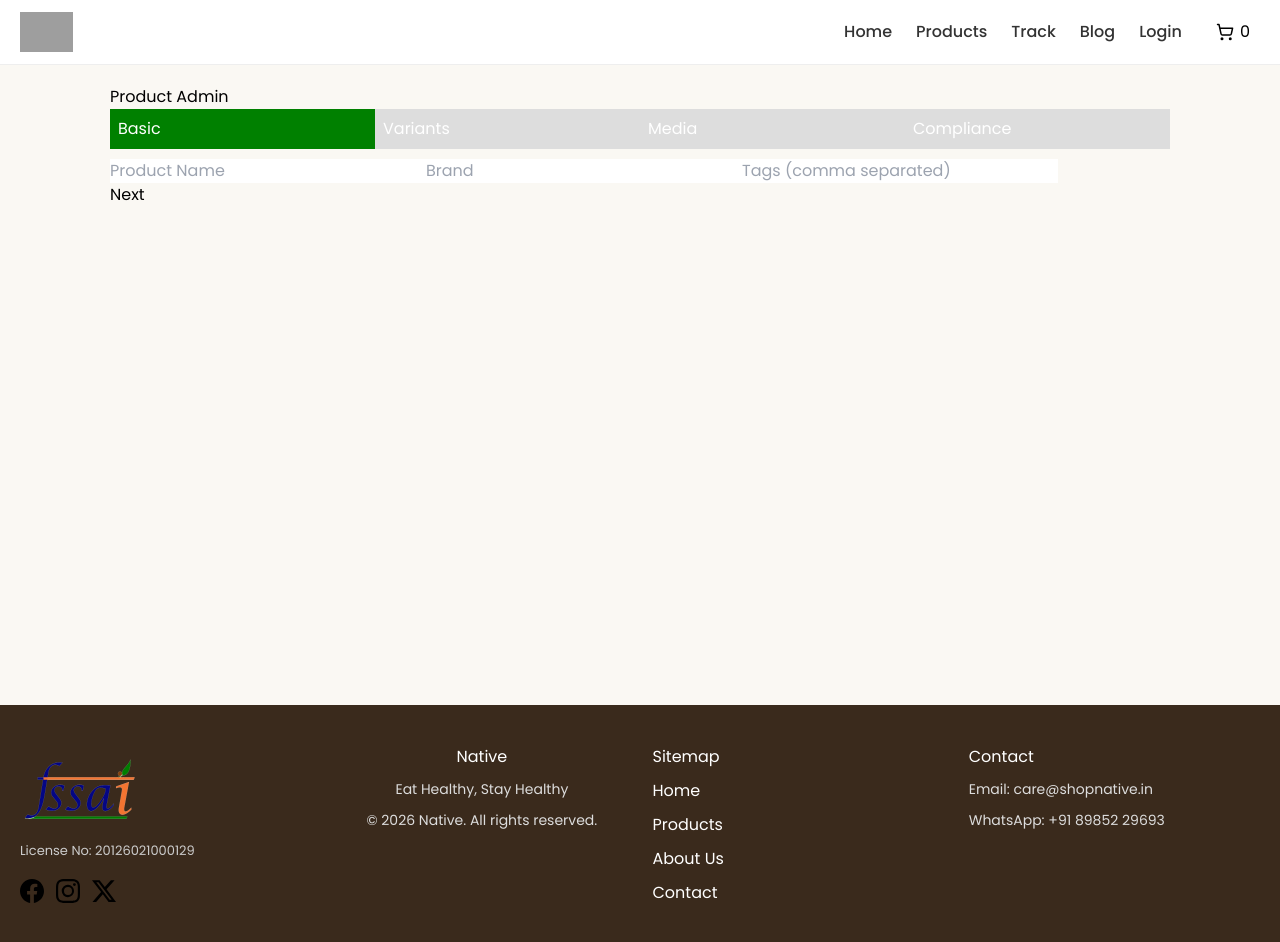
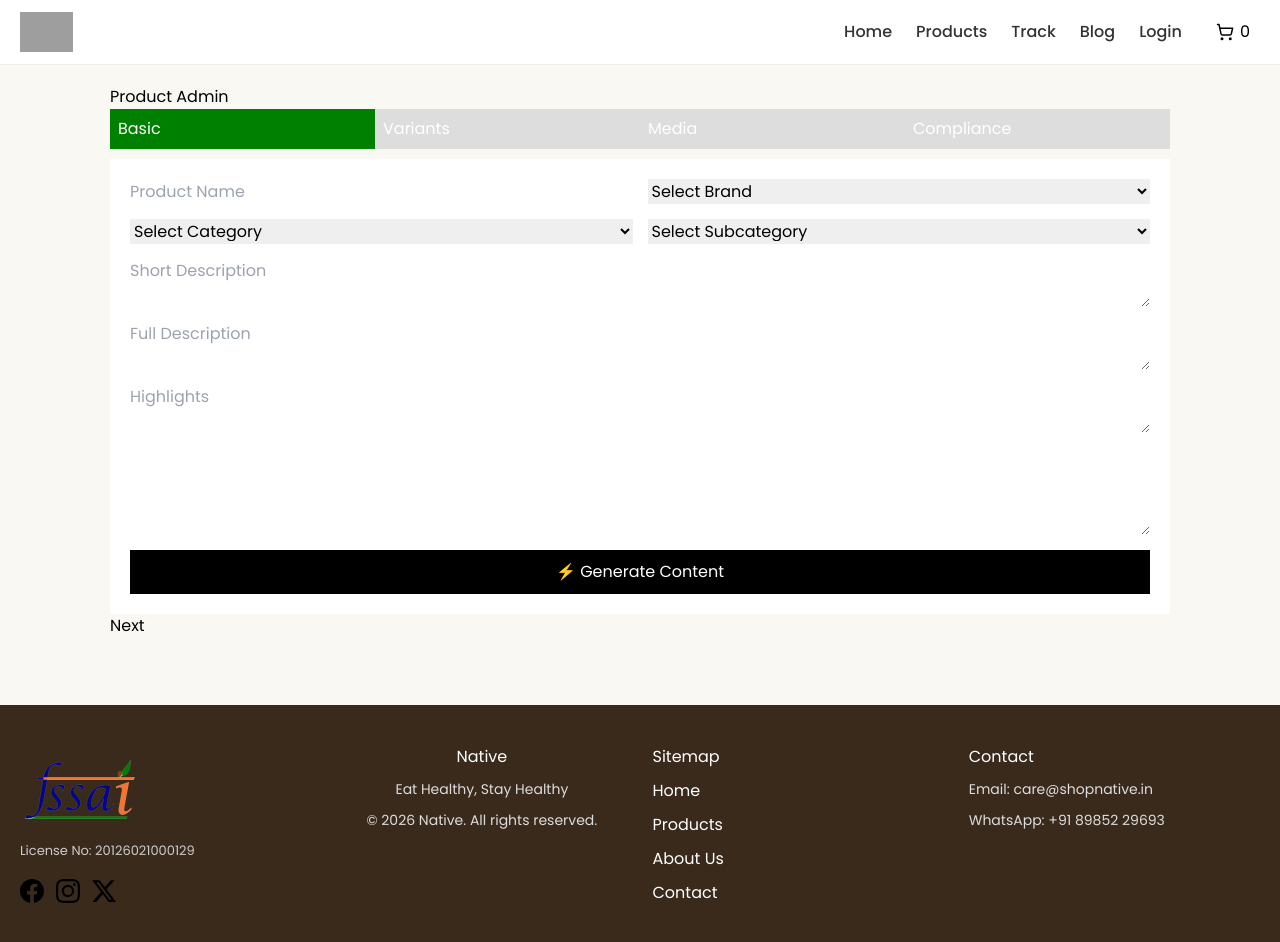
Before and after one commit to nagarajukandula55/native, a Next.js app: page /admin/products in a window 1280 px wide. Shown: the top 942 px of the page. Built offline with nearby package versions, Linux system fonts and the light colour scheme; grey boxes are pictures that could not be loaded.

Commit message:
Update page.js

```diff
--- a/app/admin/products/page.js
+++ b/app/admin/products/page.js
@@ -31,6 +31,10 @@ export default function ProductUpload() {
     shortDescription: "",
     ingredients: "",
     shelfLife: "",
+
+    subcategory: "",
+    highlights: "",
+    productType: "Veg",
 
     // ✅ COMPLIANCE
     fssaiNumber: "",
@@ -71,6 +75,12 @@ export default function ProductUpload() {
 
   const barcodeRefs = useRef([]);
 
+  const categoryMap = {
+    "Instant Mixes": ["Dosa Mix", "Idli Mix", "Ragi Mix"],
+    "Spices & Masalas": ["Chilli Powder", "Garam Masala"],
+    "Oils": ["Groundnut Oil", "Coconut Oil"],
+  };
+
   /* ================= GST ================= */
 
   const gstOptions = [
@@ -84,19 +94,35 @@ export default function ProductUpload() {
   useEffect(() => {
     if (!form.name) return;
 
-    const key = form.name.toUpperCase().replace(/[^A-Z0-9]/g, "");
-    setProductKey(key);
+    const slugGen = form.name
+      .toLowerCase()
+      .replace(/[^a-z0-9]+/g, "-")
+      .replace(/(^-|-$)/g, "");
 
-    const slugGen = form.name.toLowerCase().replace(/\s+/g, "-");
     setSlug(slugGen);
+
+    const words = form.name.toLowerCase().split(" ");
+
+    const autoTags = [
+      ...words,
+      form.category?.toLowerCase(),
+      form.subcategory?.toLowerCase(),
+      "buy online",
+      "best price",
+    ];
+
+    setForm(prev => ({
+      ...prev,
+      tags: autoTags.filter(Boolean).join(", "),
+    }));
 
     setSeo({
       title: `${form.name} | Buy Online`,
-      description: `Buy ${form.name} at best price`,
-      keywords: `${form.name}, buy online`,
+      description: `Buy ${form.name} online at best price`,
+      keywords: autoTags.join(", "),
     });
 
-  }, [form.name]);
+  }, [form.name, form.category, form.subcategory]);
 
   useEffect(() => {
     const gst = gstOptions.find(g => g.name === form.gstCategory);
@@ -108,6 +134,36 @@ export default function ProductUpload() {
       }));
     }
   }, [form.gstCategory]);
+
+/* =============== AI Content ============== */
+
+  async function generateAIContent() {
+  const res = await fetch("/api/ai-content", {
+    method: "POST",
+    headers: { "Content-Type": "application/json" },
+    body: JSON.stringify({
+      name: form.name,
+      category: form.category,
+      subcategory: form.subcategory,
+      ingredients: form.ingredients,
+    }),
+  });
+
+  const data = await res.json();
+
+  if (data.success) {
+    const c = data.content;
+
+    setForm(prev => ({
+      ...prev,
+      highlights: c.highlights?.join(", "),
+      shortDescription: c.shortDescription,
+      description: c.description,
+    }));
+
+    setSeo(c.seo);
+  }
+}
 
   /* ================= VARIANTS ================= */
 
@@ -232,15 +288,101 @@ export default function ProductUpload() {
 
       {/* BASIC */}
       {step === 0 && (
-        <div>
-          <input placeholder="Product Name"
-            onChange={e => setForm({ ...form, name: e.target.value })} />
+        <div style={{
+          display: "grid",
+          gridTemplateColumns: "1fr 1fr",
+          gap: 15,
+          padding: 20,
+          background: "#fff"
+        }}>
 
-          <input placeholder="Brand"
-            onChange={e => setForm({ ...form, brand: e.target.value })} />
+          {/* NAME */}
+          <input
+            placeholder="Product Name"
+            value={form.name}
+            onChange={e => setForm({ ...form, name: e.target.value })}
+          />
 
-          <input placeholder="Tags (comma separated)"
-            onChange={e => setForm({ ...form, tags: e.target.value })} />
+          {/* BRAND */}
+          <select
+            value={form.brand}
+            onChange={e => setForm({ ...form, brand: e.target.value })}
+          >
+            <option>Select Brand</option>
+            <option>Native</option>
+            <option>AN</option>
+          </select>
+
+          {/* CATEGORY */}
+          <select
+            value={form.category}
+            onChange={e => setForm({ ...form, category: e.target.value, subcategory: "" })}
+          >
+            <option>Select Category</option>
+            {Object.keys(categoryMap).map(c => (
+              <option key={c}>{c}</option>
+            ))}
+          </select>
+
+          {/* SUBCATEGORY */}
+          <select
+            value={form.subcategory}
+            onChange={e => setForm({ ...form, subcategory: e.target.value })}
+          >
+            <option>Select Subcategory</option>
+            {(categoryMap[form.category] || []).map(s => (
+              <option key={s}>{s}</option>
+            ))}
+          </select>
+
+          {/* SHORT DESC */}
+          <textarea
+            placeholder="Short Description"
+            value={form.shortDescription}
+            onChange={e => setForm({ ...form, shortDescription: e.target.value })}
+            style={{ gridColumn: "span 2" }}
+          />
+
+          {/* FULL DESC */}
+          <textarea
+            placeholder="Full Description"
+            value={form.description}
+            onChange={e => setForm({ ...form, description: e.target.value })}
+            style={{ gridColumn: "span 2" }}
+          />
+
+          {/* HIGHLIGHTS */}
+          <textarea
+            placeholder="Highlights"
+            value={form.highlights}
+            onChange={e => setForm({ ...form, highlights: e.target.value })}
+            style={{ gridColumn: "span 2" }}
+          />
+
+          {/* TAGS */}
+          <input value={form.tags} readOnly />
+
+          {/* SLUG */}
+          <input value={slug} readOnly />
+
+          {/* SEO */}
+          <input value={seo.title} readOnly />
+          <textarea value={seo.description} readOnly />
+
+          {/* BUTTON */}
+          <button
+            type="button"
+            onClick={generateAIContent}
+            style={{
+              gridColumn: "span 2",
+              background: "black",
+              color: "white",
+              padding: 10
+            }}
+          >
+            ⚡ Generate Content
+          </button>
+
         </div>
       )}
 
```
